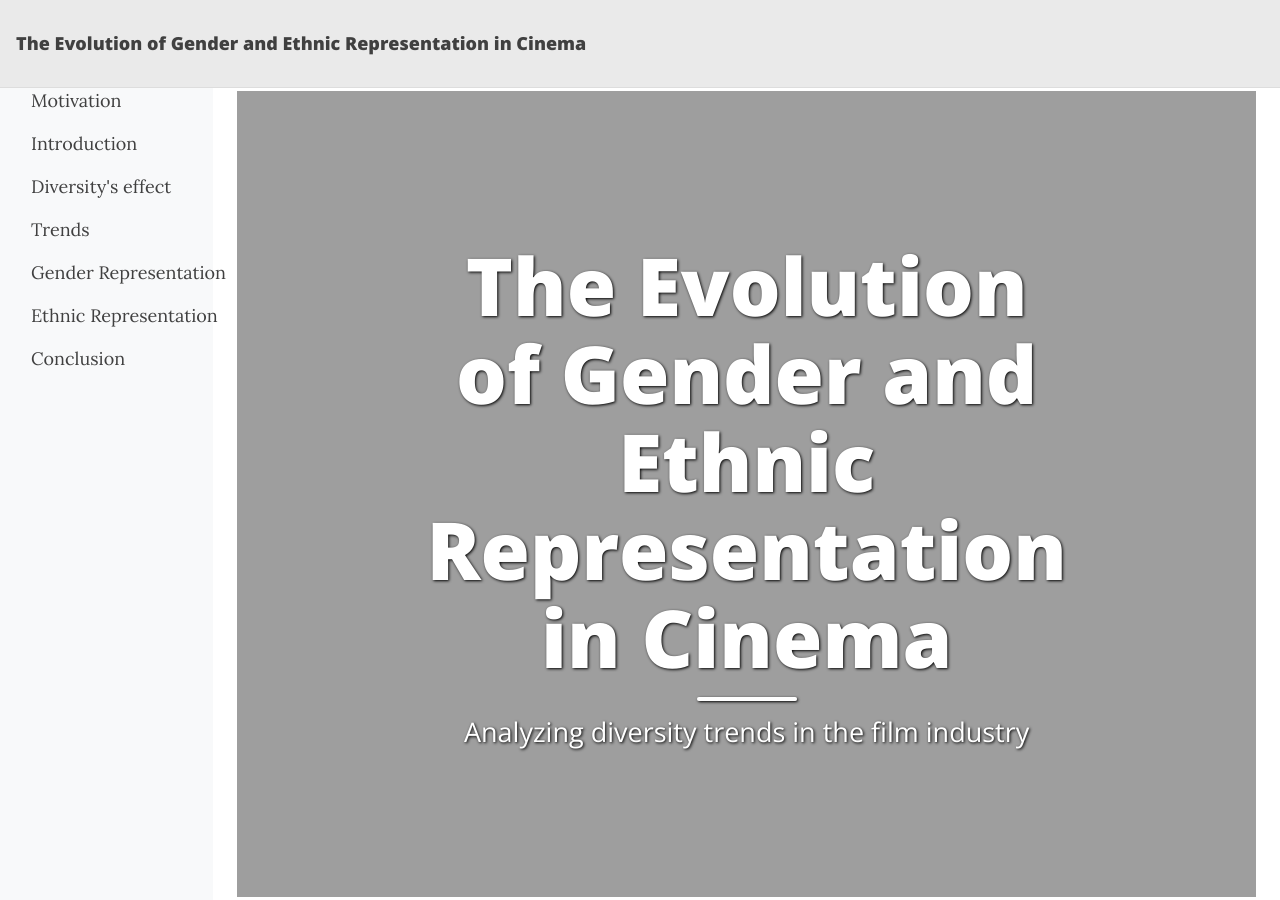
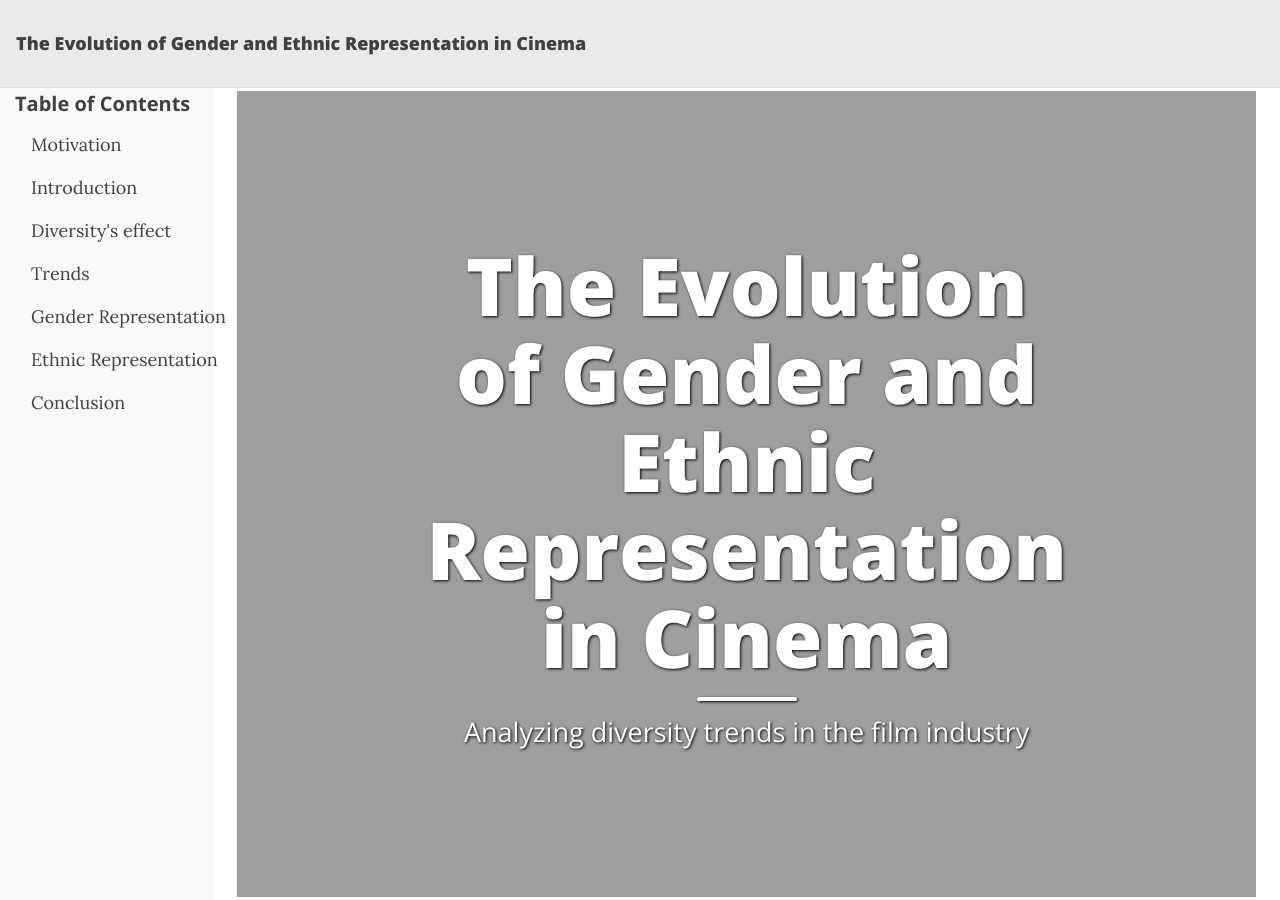
Before and after one commit to epfl-ada/ada-2024-project-insightmasters24, a Jekyll site: the page built from docs/index.md, in a window 1280 px wide and 900 px high. Built offline with Jekyll 4.4.1, drawn with Linux system fonts in a browser that asks for light colours; the list of posts is cut into pages by our own code.

Commit message:
give me my degree

```diff
--- a/docs/_layouts/base.html
+++ b/docs/_layouts/base.html
@@ -32,7 +32,7 @@ common-js:
         <nav class="col-md-3 col-lg-2 d-md-block bg-light sidebar">
           <div class="position-fixed" style="top: 0; height: 100vh">
             <br>
-            <h5> <br> Table of Contents</h5>
+            <h5> <br> <br> <br> Table of Contents</h5>
             <ul class="nav flex-column">
               {% for section in page.toc %}
               <li class="nav-item">
```
